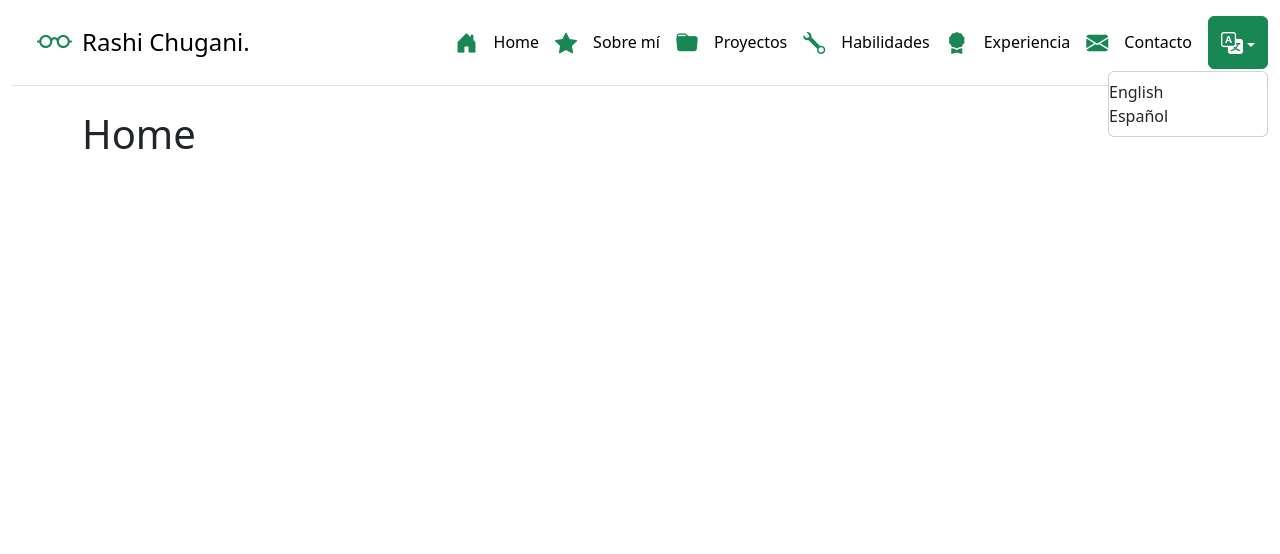
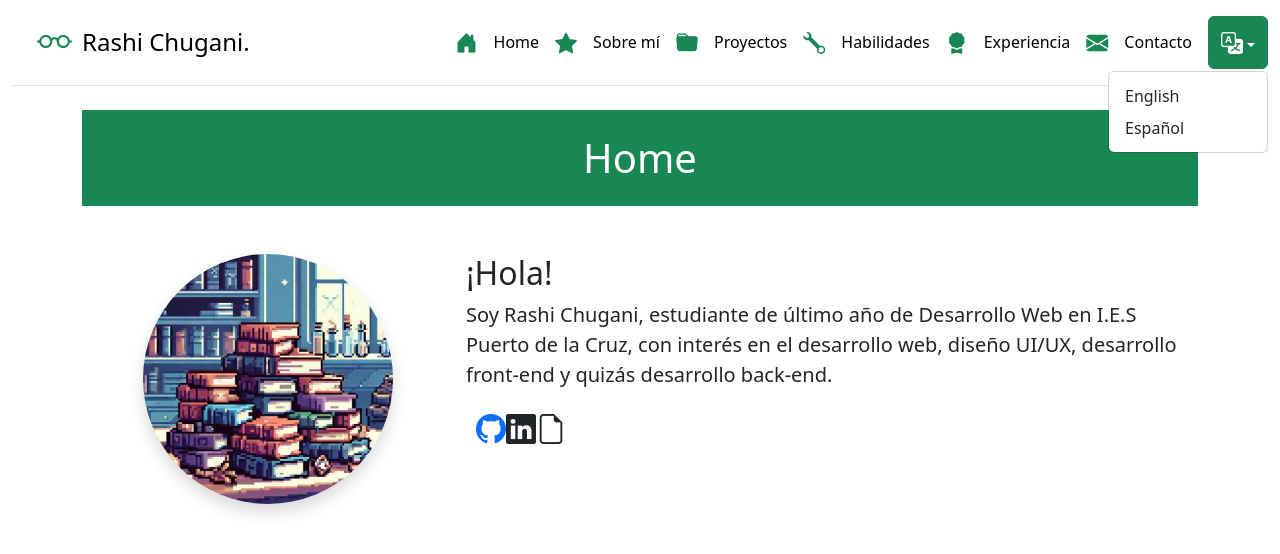
Before and after one commit to Chugani05/Portfolio, a Vue app: page /home in a window 1280 px wide. Both pictures are taken after a click on the button 1237 px from the left and 42 px from the top of the page. Shown: the top 554 px of the page. Built offline with nearby package versions, Linux system fonts and the light colour scheme.

Commit message:
se termina about me y projects; se adelanta home y experience; se hacen menores cambios en navbar y contact

```diff
--- a/src/components/Contact.vue
+++ b/src/components/Contact.vue
@@ -1,5 +1,5 @@
 <template>
-    <header>
-        <h1>Contact</h1>
+    <header class="bg-success text-white text-center py-4">
+      <h1 class="mb-0">{{ $t("contact") }}</h1>
     </header>
 </template>
--- a/src/components/Experience.vue
+++ b/src/components/Experience.vue
@@ -1,5 +1,5 @@
 <template>
-    <header>
-        <h1>Experience</h1>
+    <header class="bg-success text-white text-center py-4">
+      <h1 class="mb-0">{{ $t("experience") }}</h1>
     </header>
 </template>
--- a/src/components/Home.vue
+++ b/src/components/Home.vue
@@ -1,5 +1,45 @@
+<script setup>
+  import { useI18n } from "vue-i18n";
+  // Extraer locale y t desde useI18n
+  const { locale, t } = useI18n(); // Esta t es la que usamos en el Template como $t
+</script>
+
 <template>
-    <header>
-        <h1>Home</h1>
+    <header class="bg-success text-white text-center py-4">
+      <h1 class="mb-0">Home</h1>
     </header>
+
+    <section class="container my-5">
+        <div class="row">
+            <div class="col-md-4 text-center mb-4">
+                <figure>
+                    <img src="../assets/imgs/book.jpg" class="img-fluid rounded-circle shadow" alt="A picture of my favorite hobby, reading." style="max-width: 250px;">
+                </figure>
+            </div>
+
+            <div class="col-md-8 lead">
+                <h2>{{ $t("home-page.h") }}</h2>
+                <p>{{ $t("home-page.p") }}</p>
+
+                <div class="icon-large icon-spacing">
+                  <a href="https://github.com/Chugani05"><i class="bi bi-github"></i></a>
+                  <i class="bi bi-linkedin"></i>
+                  <i class="bi bi-file-earmark"></i>
+                </div>
+            </div>
+        </div>
+
+
+    </section>
 </template>
+
+<style scoped>
+  .icon-large {
+    font-size: 30px;
+  }
+
+  .icon-spacing {
+    margin-right: 10px;
+    margin-left: 10px;
+  }
+</style>
--- a/src/components/Navbar.vue
+++ b/src/components/Navbar.vue
@@ -19,7 +19,7 @@
       <ul class="nav nav-pills">
         <li class="nav-item d-flex align-items-center text-success">
           <i class="bi bi-house-door-fill icon-medium"></i>
-          <RouterLink to="/home" class="nav-link">{{ $t("home") }}</RouterLink>
+          <RouterLink to="/home" class="nav-link">Home</RouterLink>
         </li>
         <li class="nav-item d-flex align-items-center text-success">
           <i class="bi bi-star-fill icon-medium"></i>
@@ -47,8 +47,8 @@
             <i class="bi bi-translate icon-medium"></i>
           </button>
           <ul class="dropdown-menu">
-            <li><a @click="changeLanguage('en')">English</a></li>
-            <li><a  @click="changeLanguage('es')">Español</a></li>
+            <li class="dropdown-item"><a @click="changeLanguage('en')">English</a></li>
+            <li class="dropdown-item"><a  @click="changeLanguage('es')">Español</a></li>
           </ul>
         </div>
       </ul>
@@ -57,6 +57,10 @@
 </template>
 
 <style scoped>
+  .dropdown-item a {
+    cursor: pointer;
+  }
+
   .icon-medium {
     font-size: 22px;
   }
--- a/src/locales/en.json
+++ b/src/locales/en.json
@@ -1,23 +1,27 @@
 {
-    "home": "Home",
     "aboutme": "About Me",
     "projects": "Projects",
     "skills": "Skills",
     "experience": "Experience",
     "contact": "Contact",
 
+    "home-page": {
+        "h": "Hi there!",
+        "p": "I'm Rashi Chugani, A senior Web Developing student at I.E.S Puerto de la Cruz with an interest in Web development, UI/UX Design, Front-end developing and maybe Back-end developing"
+    },
+
     "about-page": {
         "tag": "Web Developer & Student",
         "p1": "Hello! My name is Rashi Chugani Narwani, and I am a passionate web developer currently studying at. I enjoy crafting user-friendly, visually appealing websites and applications, always striving to learn the latest technologies and best practices.",
         "p2": "As a student, I am constantly expanding my skills in front-end and back-end development, including technologies like HTML, CSS, JavaScript, Django, Python and more.",
-        "p3": "When I'm not coding, I enjoy exploring design trends, collaborating on projects, and sharing knowledge with my peers.",
+        "p3": "When I'm not coding, I enjoy exploring my creative side through reading, baking, building Legos, painting, and photography. Whether it's crafting delicious treats, capturing moments with my camera, or bringing designs to life with colors or bricks, these hobbies let me relax and express myself in unique ways.",
         "p4": "Feel free to check out my work or connect with me to collaborate on exciting web development projects!"
     },
 
     "project-cards": [
         {
             "title": "Tribu",
-            "description": "Tribu is a social network allowing users to post echos (posts) and waves (comments) while maintaining their own personal profiles.",
+            "description": "Tribu is a social network allowing users to post 'echos' (posts) and 'waves' (comments) while maintaining their own personal profiles.",
             "url": "https://github.com/Chugani05/Tribu.git"
         },
         {
@@ -76,7 +80,7 @@
             "logo": "/src/assets/imgs/vue.svg",
             "name": "Vue",
             "description": "",
-            "level": "2"
+            "level": "1"
         },
         {
             "logo": "/src/assets/imgs/javascript.png",
--- a/src/locales/es.json
+++ b/src/locales/es.json
@@ -1,8 +1,99 @@
 {
-    "home": "Home",
     "aboutme": "Sobre mí",
     "projects": "Proyectos",
     "skills": "Habilidades",
     "experience": "Experiencia",
-    "contact": "Contacto"
+    "contact": "Contacto",
+
+    "home-page": {
+        "h": "¡Hola!",
+        "p": "Soy Rashi Chugani, estudiante de último año de Desarrollo Web en I.E.S Puerto de la Cruz, con interés en el desarrollo web, diseño UI/UX, desarrollo front-end y quizás desarrollo back-end."
+    },
+
+
+    "about-page": {
+        "tag": "Desarrolladora Web y Estudiante",
+        "p1": "¡Hola! Mi nombre es Rashi Chugani Narwani, y soy una apasionada desarrolladora web que actualmente está estudiando. Disfruto creando sitios web y aplicaciones intuitivas y visualmente atractivas, siempre esforzándome por aprender las tecnologías más recientes y las mejores prácticas.",
+        "p2": "Como estudiante, estoy en constante expansión de mis habilidades en desarrollo front-end y back-end, incluyendo tecnologías como HTML, CSS, JavaScript, Django, Python y más.",
+        "p3": "Cuando no estoy programando, me gusta explorar mi lado creativo leyendo, horneando, construyendo con Legos, pintando y haciendo fotografía. Ya sea creando deliciosos postres, capturando momentos con mi cámara o dando vida a diseños con colores o bloques, estos pasatiempos me permiten relajarme y expresarme de maneras únicas.",
+        "p4": "¡No dudes en echar un vistazo a mi trabajo o ponerte en contacto conmigo para colaborar en proyectos emocionantes!"
+    },
+
+    "project-cards": [
+        {
+            "title": "Tribu",
+            "description": "Tribu es una red social que permite a los usuarios publicar 'echos' (publicaciones) y 'waves' (comentarios), mientras mantienen sus propios perfiles personales.",
+            "url": "https://github.com/Chugani05/Tribu.git"
+        },
+        {
+            "title": "JavaSpotify",
+            "description": "Sitio web similar a Spotify que te permite reproducir tres canciones haciendo clic en sus portadas.",
+            "url": "https://github.com/Chugani05/JavaSpotify.git"
+        },
+        {
+            "title": "PokemonShop",
+            "description": "Tienda de Pokémon que incluye lista de deseos, carrito de compras y perfil de usuario para una experiencia de compra personalizada.",
+            "url": "https://github.com/Chugani05/PokemonShop.git"
+        },
+        {
+            "title": "ToyTravel",
+            "description": "Una página web interactiva creada con HTML y Bootstrap que muestra Toy Travel, una agencia de viajes ficticia para juguetes. Los usuarios pueden explorar paquetes de viaje únicos, destinos y servicios.",
+            "url": "https://github.com/mdiogc-JesusLugo2002-Chugani05/ToyTravel.git"
+        },
+        {
+            "title": "CheckMate",
+            "description": "Aplicación de tareas para crear, organizar y marcar tareas como completadas.",
+            "url": "https://github.com/Chugani05/CheckMate.git"
+        },
+        {
+            "title": "MyProjects",
+            "description": "Este repositorio presenta una variedad de proyectos desarrollados para aprender, practicar y explorar diferentes tecnologías, mostrando mi progreso y versatilidad como desarrollador.",
+            "url": "https://github.com/Chugani05/MyProjects.git"
+        }
+    ],
+
+    "skill-cards": [
+        {
+            "logo": "/src/assets/imgs/python.png",
+            "name": "Python",
+            "description": "",
+            "level": "3"
+        },
+        {
+            "logo": "/src/assets/imgs/bootstrap.png",
+            "name": "Bootstrap",
+            "description": "",
+            "level": "3"
+        },
+        {
+            "logo": "/src/assets/imgs/html.png",
+            "name": "HTML",
+            "description": "",
+            "level": "4"
+        },
+        {
+            "logo": "/src/assets/imgs/django.svg",
+            "name": "Django",
+            "description": "",
+            "level": "4"
+        },
+        {
+            "logo": "/src/assets/imgs/vue.svg",
+            "name": "Vue",
+            "description": "",
+            "level": "1"
+        },
+        {
+            "logo": "/src/assets/imgs/javascript.png",
+            "name": "JavaScript",
+            "description": "",
+            "level": "2"
+        },
+        {
+            "logo": "/src/assets/imgs/css.png",
+            "name": "CSS",
+            "description": "",
+            "level": "3"
+        }
+    ]
 }
```
